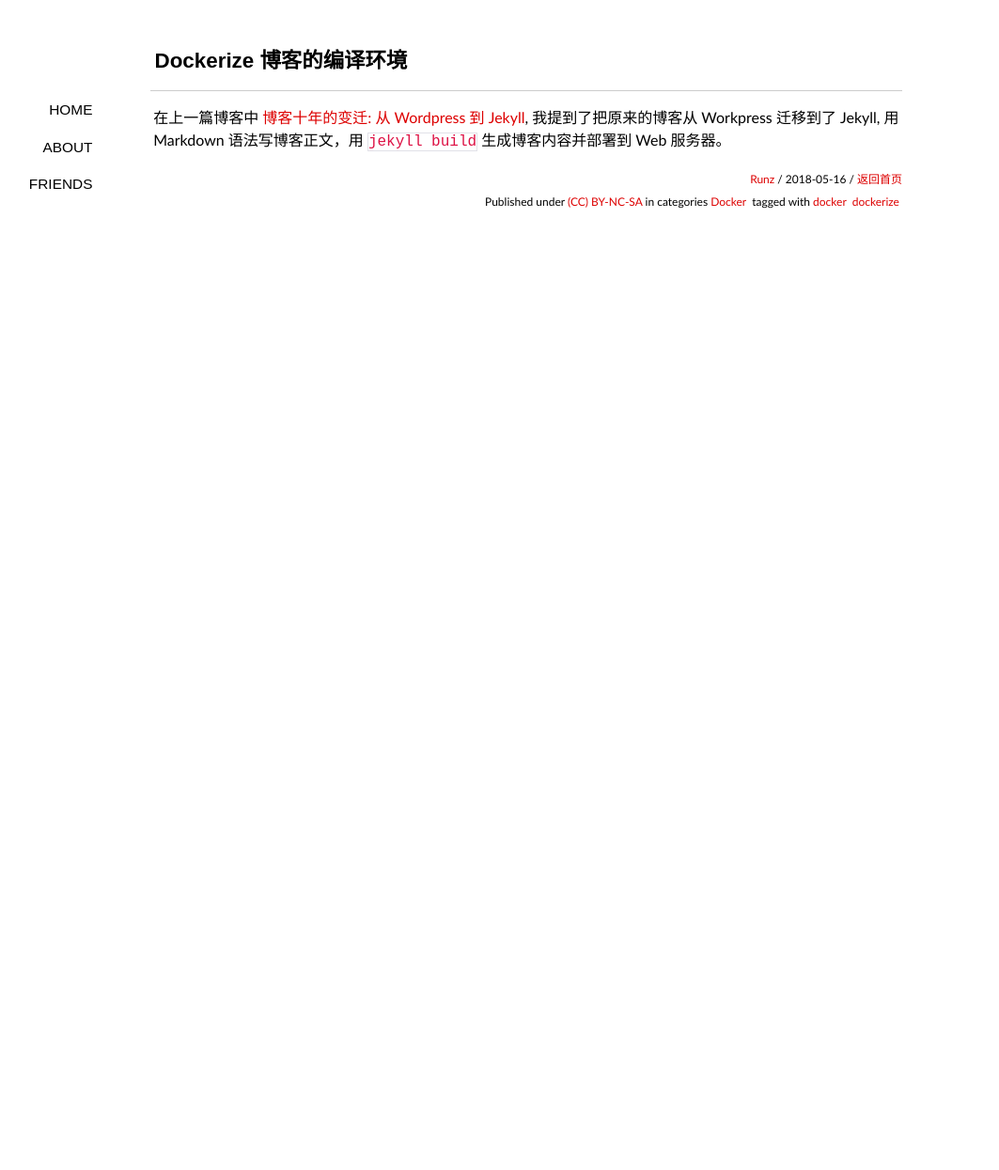
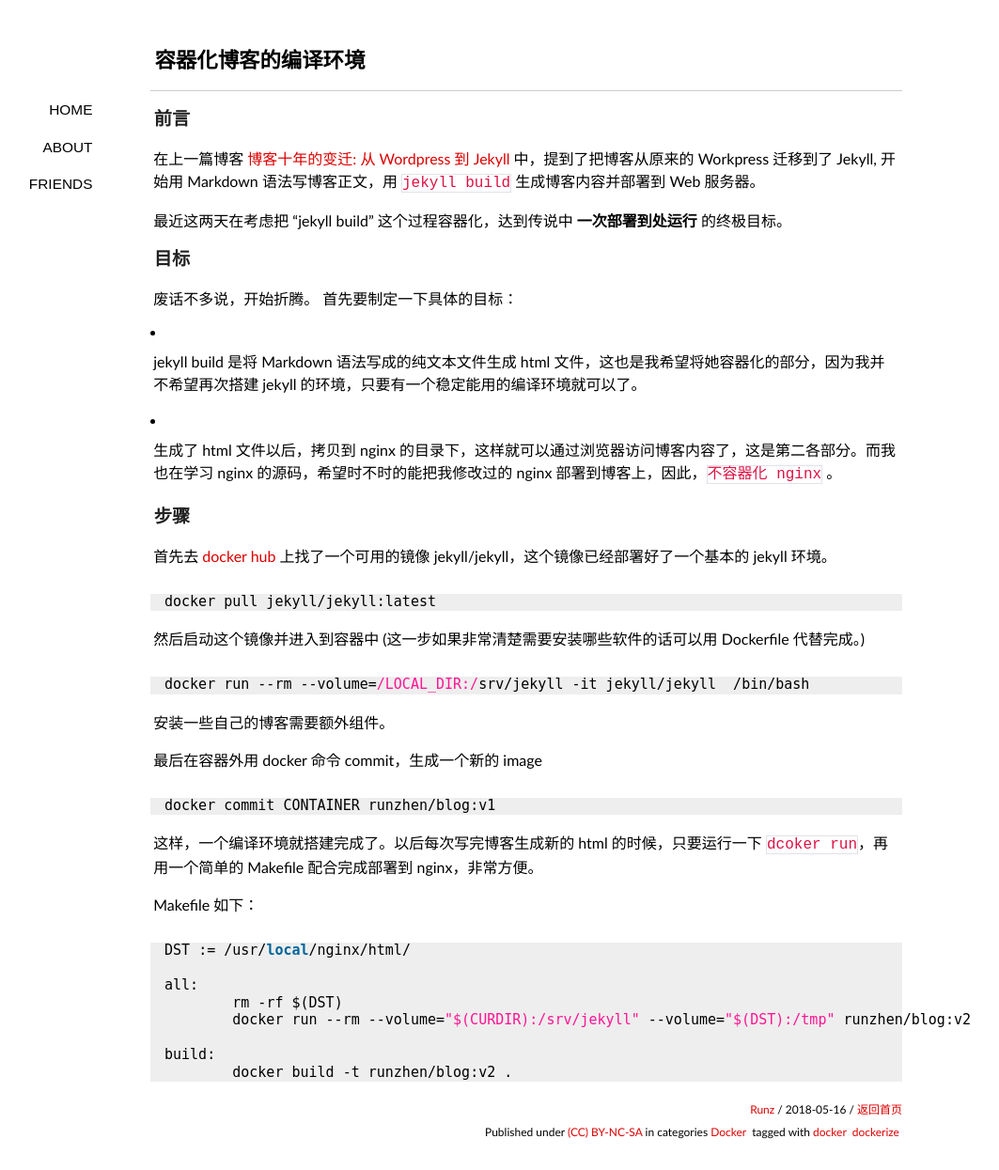
Before and after one commit to shaman7036/runzhen.github.io, a Jekyll site: the page built from _posts/2018-05-16-dockerize-blog.md, in a window 1280 px wide. Shown: the whole page at 94% size, without its empty margins (80-1143 px from the left). Built offline with Jekyll 4.4.1, drawn with Linux system fonts in a browser that asks for light colours; some web fonts are replaced; comment, search, counter and statistics services are not loaded; before the commit the page ends 900 px from its top, so only the background shows below that.

Commit message:
dockerize-blog

````diff
--- a/_posts/2018-05-16-dockerize-blog.md
+++ b/_posts/2018-05-16-dockerize-blog.md
@@ -1,9 +1,58 @@
 ---
 layout: post
 comments: true
-title: "Dockerize 博客的编译环境"
+title: "容器化博客的编译环境"
 category: Docker
 tags: [docker, dockerize]
 ---
 
-在上一篇博客中 [博客十年的变迁: 从 Wordpress 到 Jekyll](/_posts/2018-03-04-wordpress-to-jekyll.md), 我提到了把原来的博客从 Workpress 迁移到了 Jekyll, 用 Markdown 语法写博客正文，用 `jekyll build` 生成博客内容并部署到 Web 服务器。
+### 前言
+
+在上一篇博客 [博客十年的变迁: 从 Wordpress 到 Jekyll](/2018/03/wordpress-to-jekyll/) 中，提到了把博客从原来的 Workpress 迁移到了 Jekyll, 开始用 Markdown 语法写博客正文，用 `jekyll build` 生成博客内容并部署到 Web 服务器。
+
+最近这两天在考虑把 "jekyll build" 这个过程容器化，达到传说中 **一次部署到处运行** 的终极目标。
+
+
+### 目标
+
+废话不多说，开始折腾。 首先要制定一下具体的目标：
+
+- jekyll build 是将 Markdown 语法写成的纯文本文件生成 html 文件，这也是我希望将她容器化的部分，因为我并不希望再次搭建 jekyll 的环境，只要有一个稳定能用的编译环境就可以了。
+
+- 生成了 html 文件以后，拷贝到 nginx 的目录下，这样就可以通过浏览器访问博客内容了，这是第二各部分。而我也在学习 nginx 的源码，希望时不时的能把我修改过的 nginx 部署到博客上，因此，`不容器化 nginx` 。
+
+### 步骤
+
+首先去 [docker hub](https://hub.docker.com/r/runzhen/) 上找了一个可用的镜像 jekyll/jekyll，这个镜像已经部署好了一个基本的 jekyll 环境。
+
+```
+docker pull jekyll/jekyll:latest
+```
+
+然后启动这个镜像并进入到容器中 (这一步如果非常清楚需要安装哪些软件的话可以用 Dockerfile 代替完成。)
+
+```
+docker run --rm --volume=/LOCAL_DIR:/srv/jekyll -it jekyll/jekyll  /bin/bash
+```
+
+安装一些自己的博客需要额外组件。
+
+最后在容器外用 docker 命令 commit，生成一个新的 image
+```
+docker commit CONTAINER runzhen/blog:v1
+```
+
+这样，一个编译环境就搭建完成了。以后每次写完博客生成新的 html 的时候，只要运行一下 `dcoker run`，再用一个简单的 Makefile 配合完成部署到 nginx，非常方便。
+
+Makefile 如下：
+
+```
+DST := /usr/local/nginx/html/
+
+all:
+	rm -rf $(DST)
+	docker run --rm --volume="$(CURDIR):/srv/jekyll" --volume="$(DST):/tmp" runzhen/blog:v2
+
+build:
+	docker build -t runzhen/blog:v2 .
+```
````
Also changed, not shown: _posts/2018-02-24-raft-paper.md (+1 -1 lines).
